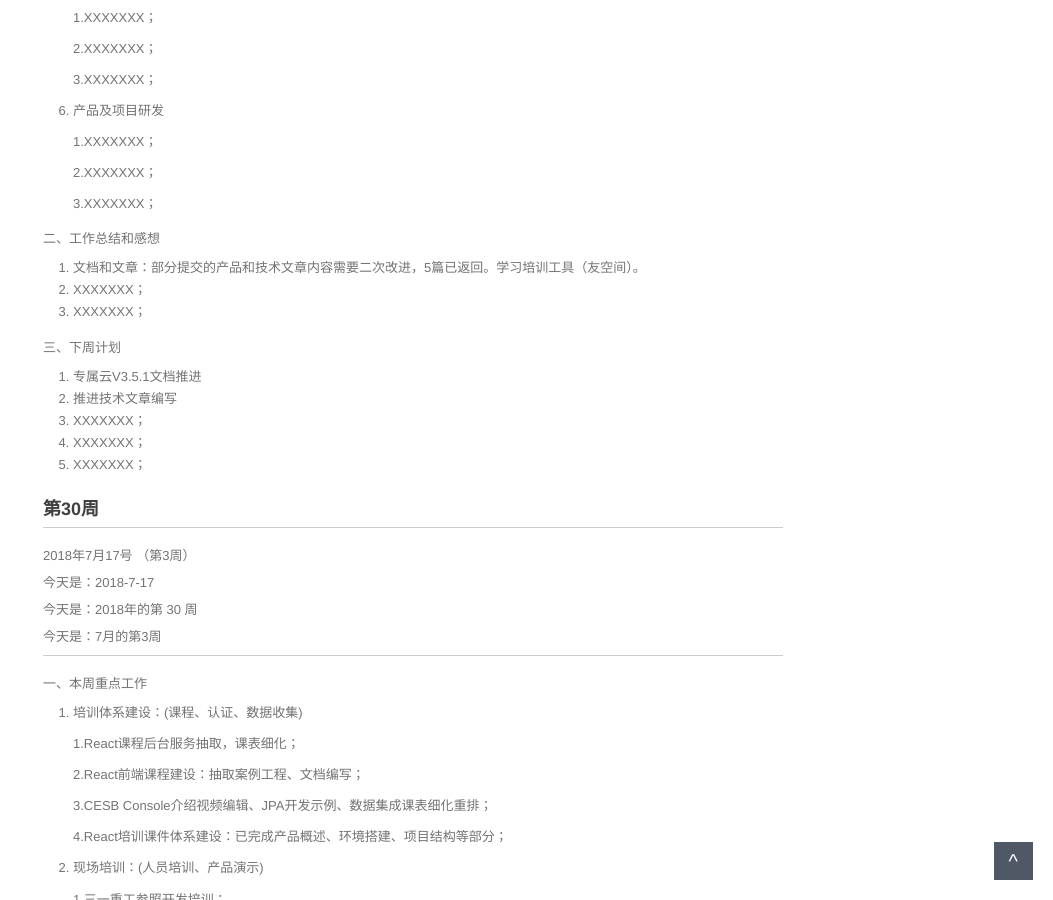
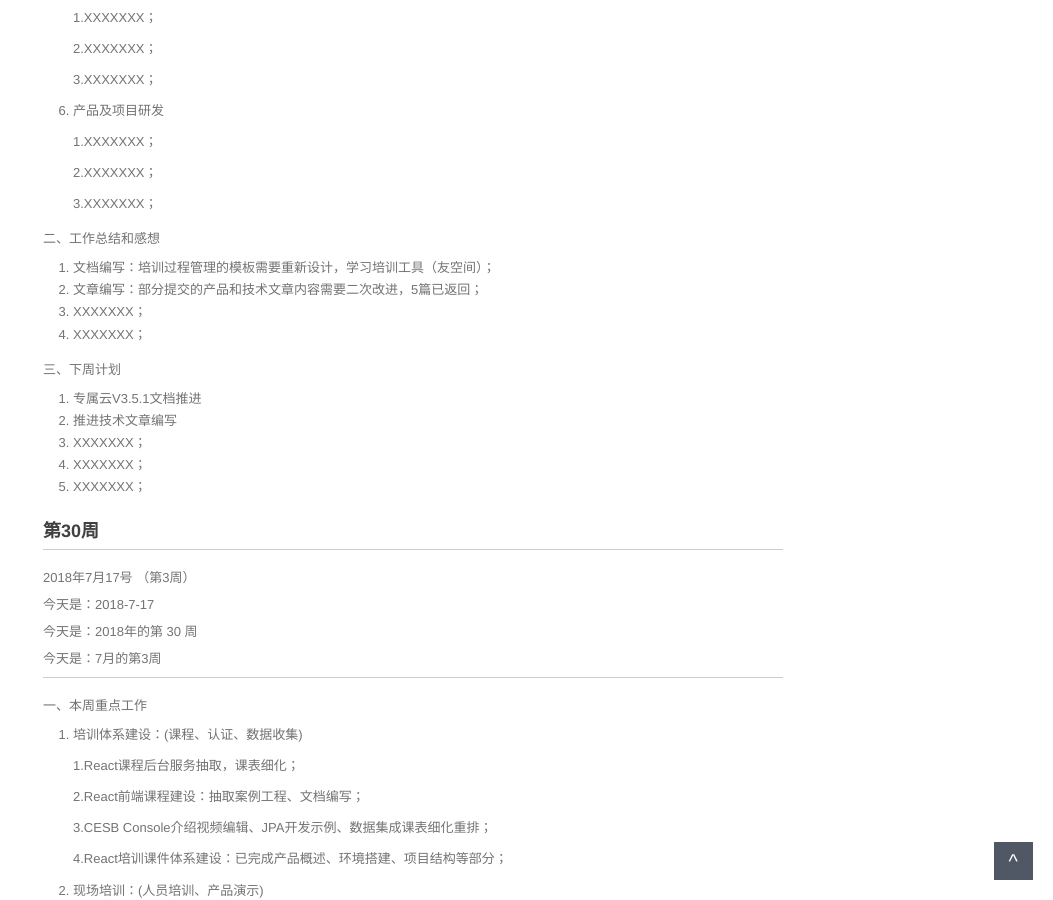
Before and after one commit to walllFlower/blog, a Jekyll site: the page built from _posts/2018-07-17-day_report_cxz.md, in a window 1280 px wide and 900 px high, scrolled down 1027 px. Shown: the whole window, without its empty margins (227-1280 px from the left). Built offline with Jekyll 4.4.1, drawn with Linux system fonts in a browser that asks for light colours; comment, search, counter and statistics services are not loaded.

Commit message:
Update 2018-07-17-day_report_cxz.md

```diff
--- a/_posts/2018-07-17-day_report_cxz.md
+++ b/_posts/2018-07-17-day_report_cxz.md
@@ -72,9 +72,10 @@ categories: 技术运营工作周报
 
 二、工作总结和感想
 
-1. 文档和文章：部分提交的产品和技术文章内容需要二次改进，5篇已返回。学习培训工具（友空间）。
-2. XXXXXXX；
+1. 文档编写：培训过程管理的模板需要重新设计，学习培训工具（友空间）；
+2. 文章编写：部分提交的产品和技术文章内容需要二次改进，5篇已返回；
 3. XXXXXXX；
+4. XXXXXXX；
 
 三、下周计划
 
```
